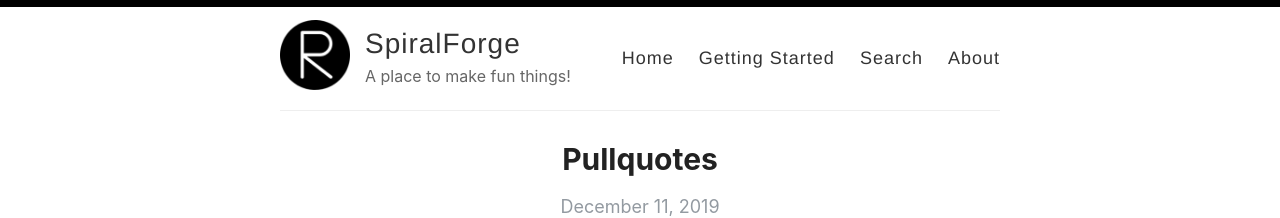
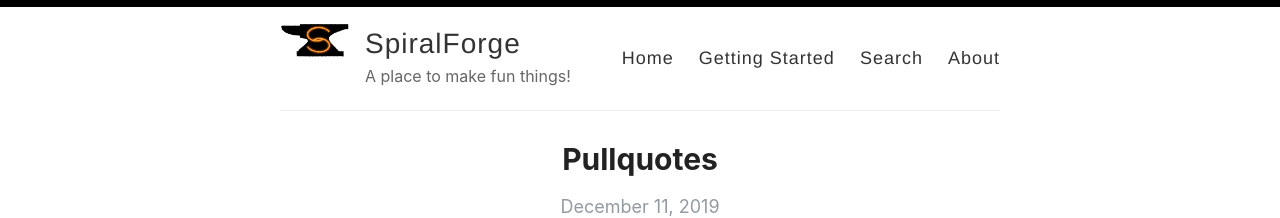
Before and after one commit to ALcatraz62/ALcatraz62.github.io, a Jekyll site: the page built from index.html, in a window 1280 px wide. Shown: the top 218 px of the page. Built offline with Jekyll 4.4.1, drawn with Linux system fonts in a browser that asks for light colours; the list of posts is cut into pages by our own code.

Commit message:
Update _config.yml

```diff
--- a/_config.yml
+++ b/_config.yml
@@ -12,7 +12,7 @@ author: Andy Linton
 description: A place to make fun things!
 
 # URL of your avatar or profile pic (you could use your GitHub profile pic)
-avatar: /images/reverie.png
+avatar: /images/SpiralForge.png
 
 #
 # Flags below are optional
```
